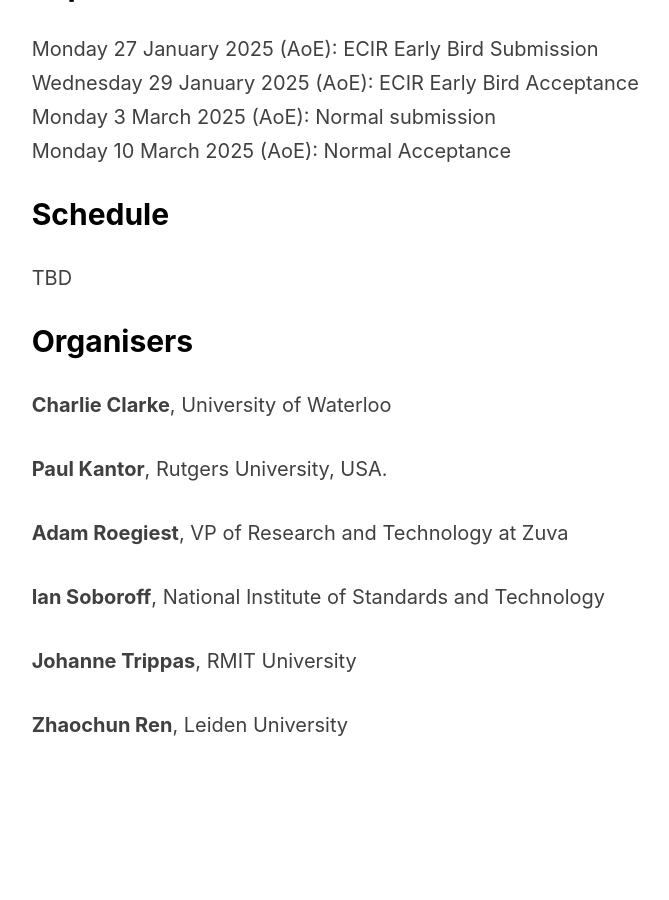
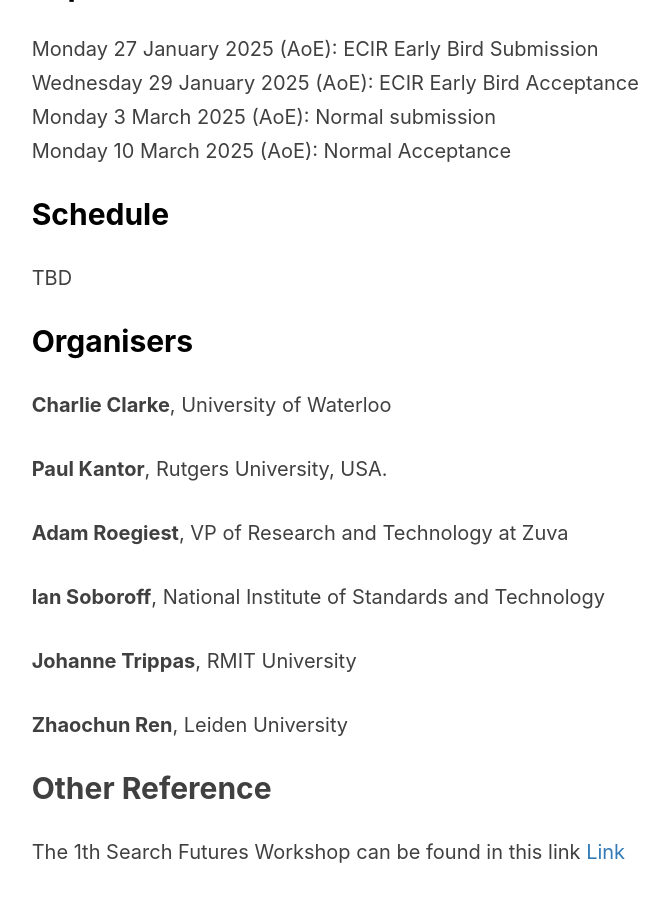
Before and after one commit to SearchFutures/SearchFutures.github.io, a Jekyll site: the page built from index.md, in a window 1280 px wide and 900 px high, scrolled down 3796 px. Shown: the whole window, without its empty margins (90-759 px from the left). Built offline with Jekyll 4.4.1, drawn with Linux system fonts in a browser that asks for light colours; nearby versions of some CDN libraries; our own code applies the rules of GitHub Pages for plain Markdown files; before the commit the page ends 4569 px from its top, so only the background shows below that.

Commit message:
Update index.md

```diff
--- a/index.md
+++ b/index.md
@@ -101,3 +101,8 @@ TBD
 **Johanne Trippas**, RMIT University
 
 **Zhaochun Ren**, Leiden University
+
+
+## Other Reference
+
+The 1th Search Futures Workshop can be found in this link <a href="https://searchfutures.github.io/searchfuture01/">Link</a>
```
